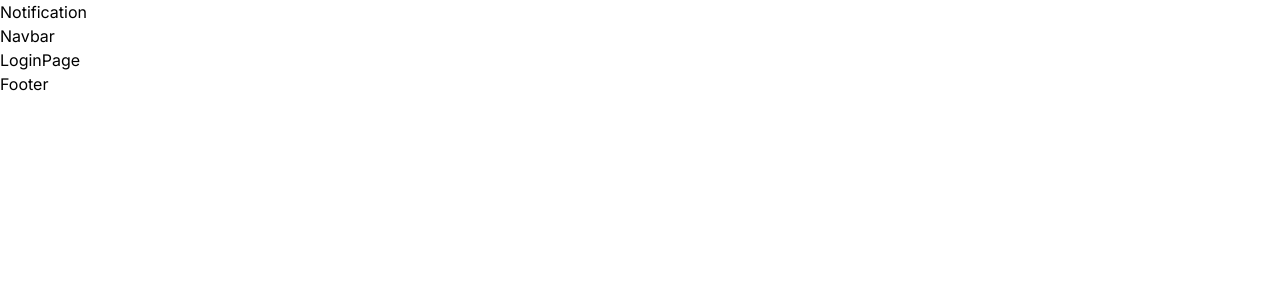
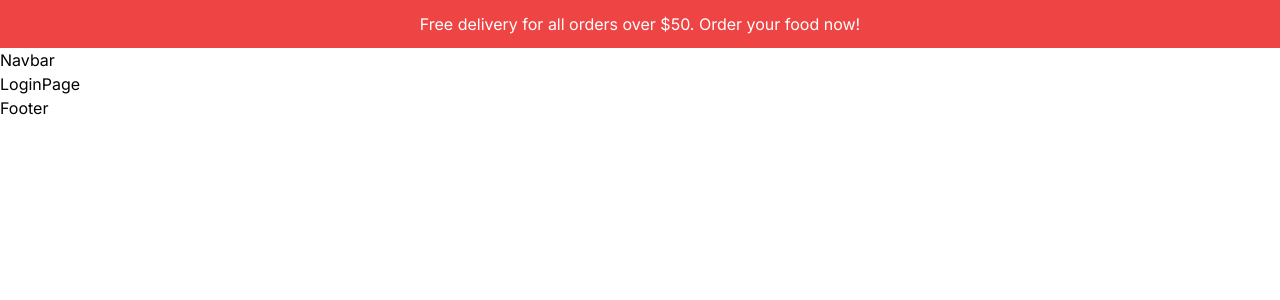
Before and after one commit to enes-erenn/pizza_favore, a Next.js app: page /login in a window 1280 px wide. Shown: the top 300 px of the page. Built offline with nearby package versions, Linux system fonts and the light colour scheme.

Commit message:
Added Notification comp

```diff
--- a/src/components/Notification.tsx
+++ b/src/components/Notification.tsx
@@ -1,7 +1,11 @@
 import React from "react";
 
 const Notification = () => {
-  return <div>Notification</div>;
+  return (
+    <div className="h-12 bg-red-500 text-white px-4 flex items-center justify-center text-center text-sm md:text-base cursor-pointer">
+      Free delivery for all orders over $50. Order your food now!
+    </div>
+  );
 };
 
 export default Notification;
```
